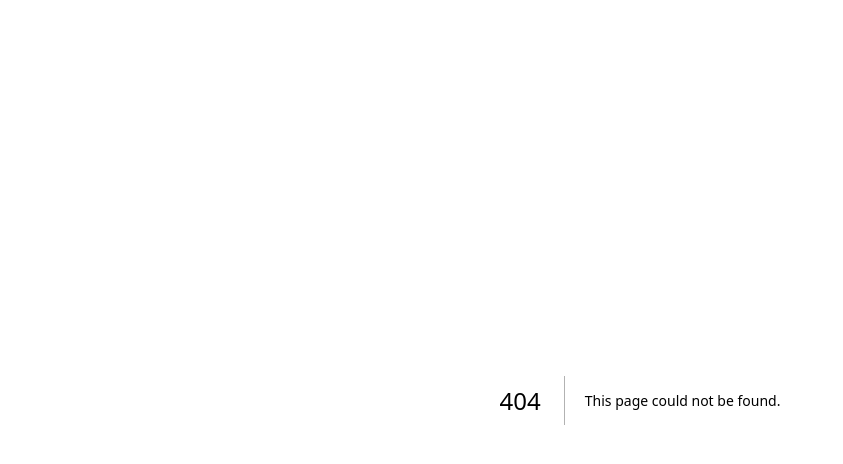
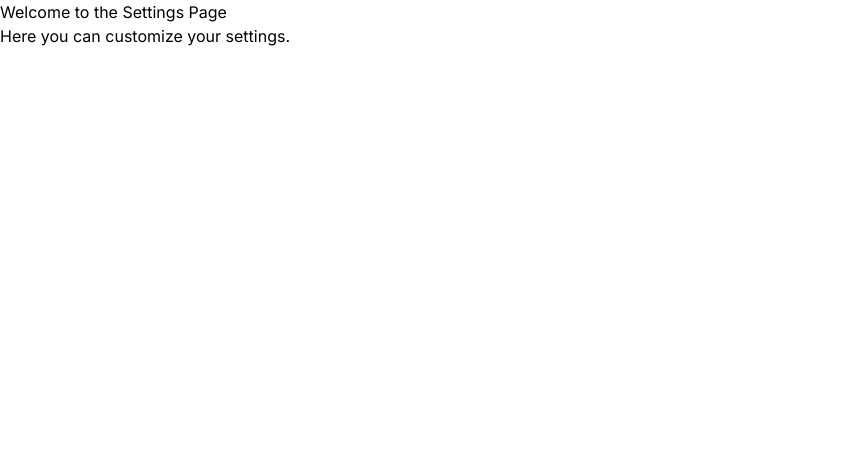
Before and after one commit to habaekk/CatSAMA_WLD, a Next.js app: page /settings in a window 1280 px wide. Before the commit this address had no page. Shown: the top 464 px of the page, without its empty margins (0-843 px from the left). Built offline with nearby package versions, Linux system fonts and the light colour scheme.

Commit message:
feature: add settings page

```diff
--- /dev/null
+++ b/app/settings/layout.tsx
@@ -0,0 +1,15 @@
+// pages/settings/layout.tsx
+
+import React from 'react';
+
+interface LayoutProps {
+  children: React.ReactNode;
+}
+
+export default function SettingsLayout({ children }: LayoutProps) {
+  return (
+    <div>
+      {children}
+    </div>
+  );
+};
--- /dev/null
+++ b/app/settings/page.tsx
@@ -0,0 +1,15 @@
+// pages/settings/page.tsx
+
+import React from 'react';
+import SettingsLayout from './layout';
+
+const SettingsPage: React.FC = () => {
+  return (
+    <SettingsLayout>
+      <h2>Welcome to the Settings Page</h2>
+      <p>Here you can customize your settings.</p>
+    </SettingsLayout>
+  );
+};
+
+export default SettingsPage;
```
